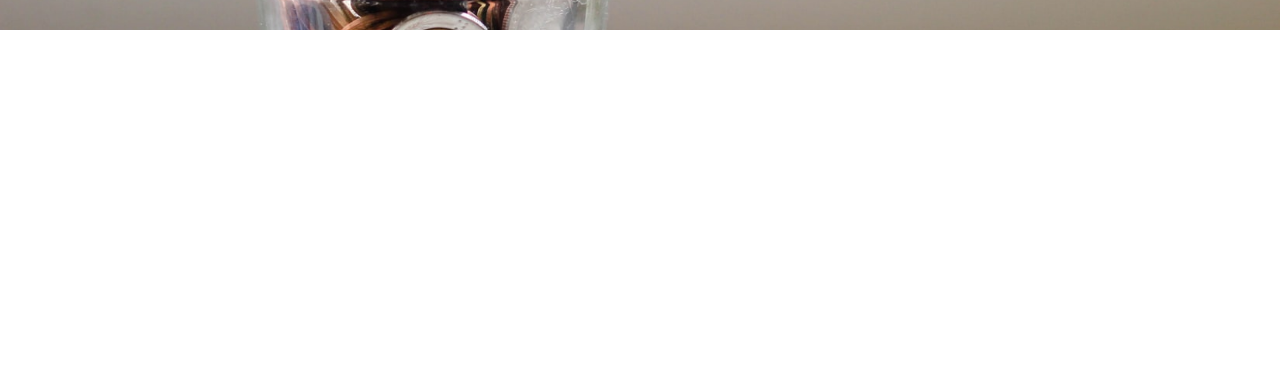
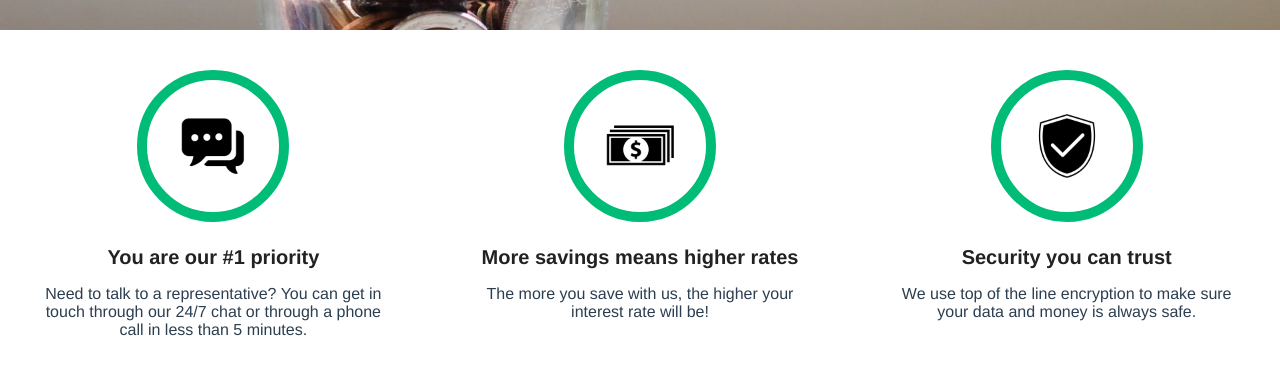
Before and after one commit to Nohavye/argent-bank-front, a React (Create React App) app: page / in a window 1280 px wide. Shown: the part 434-808 px from the top of the page. Built offline with nearby package versions, Linux system fonts and the light colour scheme.

Commit message:
FeatureItems component.

```diff
--- /dev/null
+++ b/src/components/FeatureItem/index.jsx
@@ -0,0 +1,12 @@
+import { Container, Icon, Title } from './styled'
+import icon from '../../assets/icon-chat.png'
+
+export default function Component({ icon, title, children }) {
+    return (
+        <Container>
+            <Icon src={icon} alt="Icon" />
+            <Title>{title}</Title>
+            <p>{children}</p>
+        </Container>
+    )
+}
--- /dev/null
+++ b/src/components/FeatureItem/styled.jsx
@@ -0,0 +1,18 @@
+import styled from 'styled-components'
+
+export const Container = styled.div`
+    flex: 1;
+    padding: 2.5rem;
+`
+export const Icon = styled.img`
+    width: 100px;
+    border: 10px solid #00bc77;
+    border-radius: 50%;
+    padding: 1rem;
+`
+export const Title = styled.h3`
+    color: #222;
+    font-size: 1.25rem;
+    font-weight: bold;
+    margin-bottom: 0.5rem;
+`
--- a/src/components/HeroBanner/index.jsx
+++ b/src/components/HeroBanner/index.jsx
@@ -4,7 +4,7 @@ export default function Component() {
     return (
         <Container>
             <Section>
-                <h2 class="sr-only">Promoted Content</h2>
+                <h2 className="sr-only">Promoted Content</h2>
                 <Subtitle>No fees.</Subtitle>
                 <Subtitle>No minimum deposit.</Subtitle>
                 <Subtitle>High interest rates.</Subtitle>
--- a/src/pages/home/index.jsx
+++ b/src/pages/home/index.jsx
@@ -1,10 +1,32 @@
+import { FeaturesSection } from './styled'
+
 // Components
 import HeroBanner from '../../components/HeroBanner'
+import FeatureItem from '../../components/FeatureItem'
+
+// Assets
+import iconChat from '../../assets/icon-chat.png'
+import iconMoney from '../../assets/icon-money.png'
+import iconSecurity from '../../assets/icon-security.png'
 
 export default function Page() {
     return (
         <main>
             <HeroBanner />
+            <FeaturesSection>
+                <h2 className="sr-only">Features</h2>
+                <FeatureItem icon={iconChat} title="You are our #1 priority">
+                    Need to talk to a representative? You can get in touch through our 24/7 chat or
+                    through a phone call in less than 5 minutes.
+                </FeatureItem>
+                <FeatureItem icon={iconMoney} title="More savings means higher rates">
+                    The more you save with us, the higher your interest rate will be!
+                </FeatureItem>
+                <FeatureItem icon={iconSecurity} title="Security you can trust">
+                    We use top of the line encryption to make sure your data and money is always
+                    safe.
+                </FeatureItem>
+            </FeaturesSection>
         </main>
     )
 }
--- /dev/null
+++ b/src/pages/home/styled.jsx
@@ -0,0 +1,10 @@
+import styled from 'styled-components'
+
+export const FeaturesSection = styled.section`
+    display: flex;
+    flex-direction: column;
+
+    @media (min-width: 920px) {
+        flex-direction: row;
+    }
+`
```
